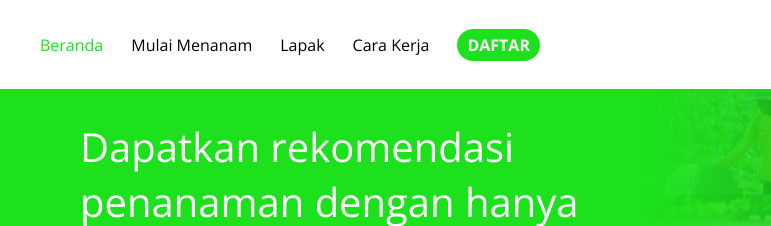
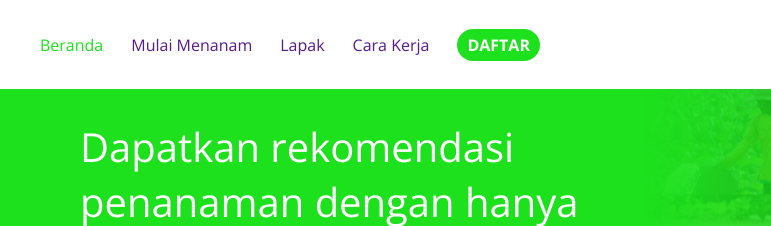
Before and after one commit to abdilaziez/P_WEB_KEL_4, a plain HTML site: page File coding/index.html in a window 1280 px wide. Shown: the top 226 px of the page, 0-771 px from the left. Drawn offline with nearby package versions, Linux system fonts and the light colour scheme.

Commit message:
Update index.css
a navbar

```diff
--- a/File coding/css/index.css
+++ b/File coding/css/index.css
@@ -40,10 +40,6 @@ nav.navbar div.menu {
     justify-content: space-between;
     align-items: center;
     padding-left: 30px;
-}
-
-nav.navbar a:not(:last-child) {
-    color: black;
 }
 
 nav.navbar a:not(:last-child):hover {
```
